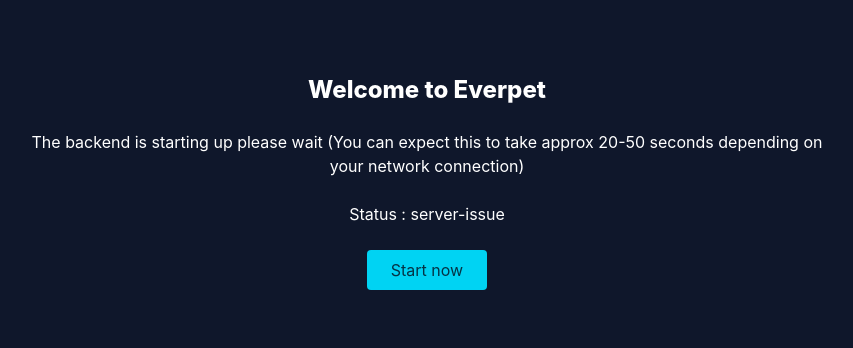
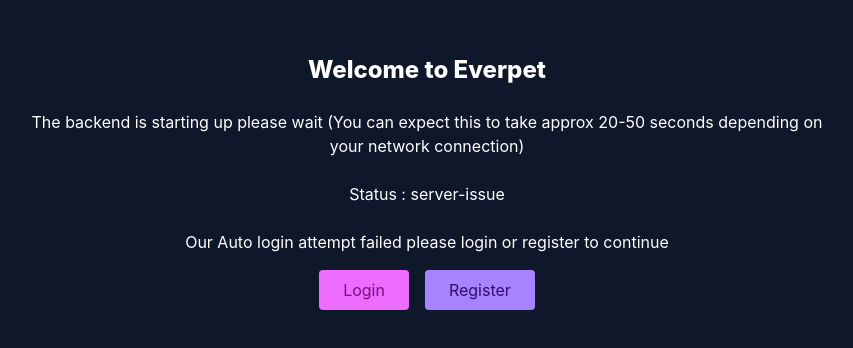
Before and after one commit to Bijay-Codes/Everpet, a React (Vite) app: page / in a window 1280 px wide. Shown: the part 218-566 px from the top of the page, without its empty margins (213-1066 px from the left). Built offline with nearby package versions, Linux system fonts and the light colour scheme; no server answers.

Commit message:
feat : set up set up basic login and register flow for users with a dummy dashboard and temporary styles
to be synced with backend commit

```diff
--- a/src/App.tsx
+++ b/src/App.tsx
@@ -1,7 +1,9 @@
 import { BrowserRouter, Routes, Route } from "react-router-dom";
-import { WelcomeScreen } from "./components/welcome";
+import { WelcomeScreen } from "./pages/welcome";
 import AuthContextProvider from "./context/auth-provider";
 import Register from "./pages/register";
+import Login from "./pages/login";
+import Dashboard from "./pages/dashboard";
 
 function App() {
   return (
@@ -11,12 +13,13 @@
           <Routes>
             <Route path="/" element={<WelcomeScreen />} />
             <Route path="/register" element={<Register />} />
-
+            <Route path="/login" element={<Login />} />
+            <Route path="/dashboard" element={<Dashboard />} />
           </Routes>
         </section>
       </AuthContextProvider>
     </BrowserRouter>
-  )
+  );
 };
 
 export default App;
--- a/src/context/auth-context.tsx
+++ b/src/context/auth-context.tsx
@@ -5,6 +5,8 @@
     status: 'pending' | 'success' | 'rejected' | 'server-issue' | null
     isLoggedIn: boolean;
     userInfo: UserData;
+    setUser: React.Dispatch<React.SetStateAction<UserData>>,
+    setStatus: React.Dispatch<React.SetStateAction<"pending" | "success" | "rejected" | "server-issue" | null>>
 }
 export type UserData = {
     userId: string | null,
--- a/src/context/auth-provider.tsx
+++ b/src/context/auth-provider.tsx
@@ -3,12 +3,13 @@
 import { END_POINTS } from "../API/api-endpoints";
 import { getFromLocalStorage } from "../util/util";
 import { AuthContext } from "./auth-context";
+
 export default function AuthContextProvider({ children }: { children: ReactNode }) {
     const [user, setUser] = useState<UserData | null>(null);
     const [status, setStatus] = useState<AuthContextType['status']>(null);
 
     useEffect(() => {
-        console.log(getFromLocalStorage('x-csrf-token'))
+        console.log('authcontext mounted')
         const authRequest = async () => {
             setStatus('pending');
             try {
@@ -21,7 +22,7 @@
                     }
                 }).then(async res => {
                     if (res.ok) {
-                        console.log(res)
+                        console.log(res);
                         const userData: UserData = await res.json();
                         setStatus('success');
                         setUser(userData);
@@ -41,7 +42,7 @@
     }, []);
     return (
         <AuthContext.Provider
-            value={{ status: status, isLoggedIn: status === 'success', userInfo: user }}>
+            value={{ status: status, isLoggedIn: status === 'success', userInfo: user, setUser: setUser, setStatus: setStatus }}>
             {children}
         </AuthContext.Provider>
     )
--- /dev/null
+++ b/src/pages/dashboard.tsx
@@ -0,0 +1,20 @@
+import { useContext } from "react"
+import { Navigate } from "react-router-dom";
+import { AuthContext, type AuthContextType } from "../context/auth-context"
+
+
+export default function Dashboard() {
+    const user: AuthContextType | null = useContext(AuthContext)!;
+
+    if (!user || user === null || !(user.isLoggedIn) || user.status === 'pending' || user.status === 'rejected' || user.status === 'server-issue') {
+        return <Navigate to='/' replace />;
+    }
+    return (
+        <section className="text-white">
+            <div className="text-white text-center text-3xl">
+                <div >Welcome back : {user.userInfo?.username}</div>
+                <span className="text-xl">Lets go on a ride</span>
+            </div>
+        </section >
+    )
+}
--- a/src/pages/login.tsx
+++ b/src/pages/login.tsx
@@ -0,0 +1,57 @@
+import { useContext, useState } from "react";
+import { END_POINTS } from "../API/api-endpoints";
+import { useNavigate } from "react-router-dom";
+import { AuthContext } from "../context/auth-context";
+
+export default function Login() {
+    const [identifer, setIdentifier] = useState('');
+    const [password, setPassword] = useState('');
+    const stateActions = useContext(AuthContext);
+    const navTo = useNavigate();
+    async function handleLogin() {
+        const response = await fetch(END_POINTS.login, {
+            method: 'POST',
+            credentials: 'include',
+            headers: { 'content-type': 'application/json' },
+            body: JSON.stringify({
+                identifier: identifer,
+                password: password
+            })
+        });
+        const parsed = await response.json();
+        console.log(parsed.res.isSuccess)
+        if (parsed.res.isSuccess) {
+            stateActions?.setUser(parsed.res.data);
+            stateActions?.setStatus('success');
+            navTo('/dashboard')
+        } else {
+            alert(`failed bacause: ${parsed.res.isSuccess}, try again1`);
+        }
+    };
+    return (
+        <form className="flex flex-col justify-center items-center gap-4 text-white h-full w-full">
+            <div className="flex flex-col gap-2">
+                <label htmlFor="identifier">Enter email or username</label>
+                <input type="text" id="identifier"
+                    className="bg-slate-500 text-slate-50 p-2 rounded"
+                    placeholder="Username | E-mail"
+                    value={identifer}
+                    onChange={(e) => setIdentifier(e.target.value)}
+                />
+            </div>
+            <div className="flex flex-col gap-2">
+                <label htmlFor="password">Enter password</label>
+                <input type="password" id="password"
+                    className="bg-slate-500 text-slate-50 p-2 rounded"
+                    placeholder="Password"
+                    value={password}
+                    onChange={(e) => setPassword(e.target.value)}
+                />
+            </div>
+            <div className="flex gap-4">
+                <button className="bg-rose-400 text-rose-950 py-2 px-6 rounded">Clear</button>
+                <button type="button" className="bg-fuchsia-400 text-fuchsia-950 py-2 px-6 rounded" onClick={handleLogin}>Login</button>
+            </div>
+        </form>
+    )
+}
--- /dev/null
+++ b/src/pages/welcome.tsx
@@ -0,0 +1,40 @@
+import { useContext } from "react"
+import { AuthContext } from "../context/auth-context"
+import { useNavigate } from "react-router-dom";
+
+function CTAButtons() {
+    const navTo = useNavigate();
+    return (
+        <section className="flex flex-col gap-4">
+            <span>Our Auto login attempt failed please login or register to continue</span>
+            <div className="flex gap-4 m-auto">
+                <button className="bg-fuchsia-400 text-fuchsia-900 py-2 px-6 rounded" onClick={() => navTo('/login')}>Login</button>
+                <button className="bg-violet-400 text-violet-950 px-6 py-2 rounded" onClick={() => navTo('/register')}>
+                    Register
+                </button>
+            </div>
+        </section>
+    );
+};
+export function WelcomeScreen() {
+    const userInfo = useContext(AuthContext);
+    const status = userInfo?.status ?? 'pending';
+    const showCTA = status === 'server-issue' || status === 'pending' || status === 'rejected';
+    return (
+        <section className="flex flex-col gap-6 justify-center items-center max-w-200 m-auto text-white h-full mt-auto">
+            <h1 className="text-2xl font-extrabold">Welcome to Everpet</h1>
+            <h2 className="text-center">The backend is starting up please wait (You can expect this to take approx 20-50 seconds depending on your network connection)</h2>
+            <h3>Status : {userInfo?.status} </h3>
+            {showCTA ? (
+                <CTAButtons />
+            ) : (
+                <button
+                    className="bg-cyan-400 text-cyan-950 px-6 py-2 rounded"
+                    disabled={!showCTA}>
+                    Start now
+                </button>
+            )
+            }
+        </section >
+    );
+};
```
